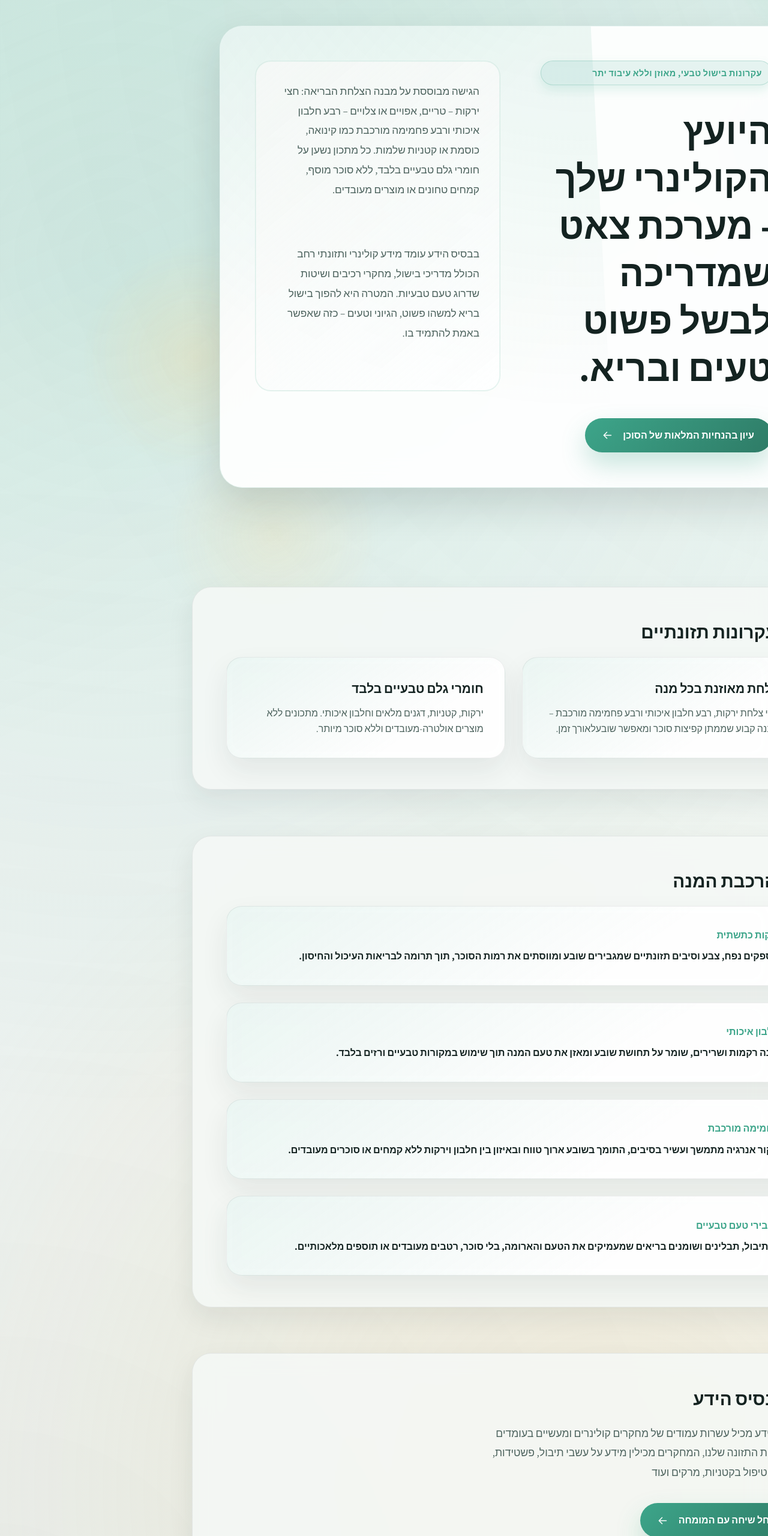
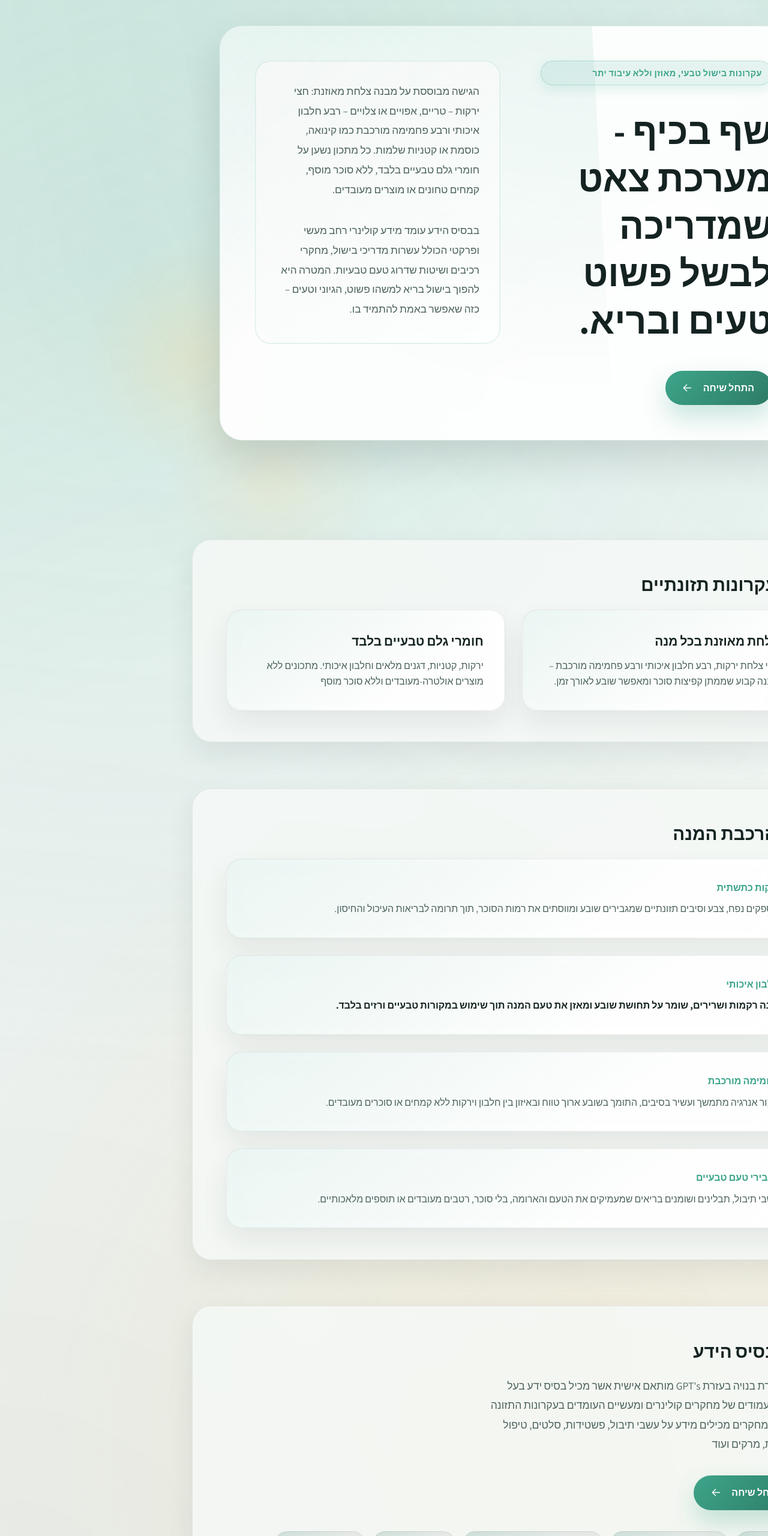
Before and after one commit to davidHarush/healthy-recipe-agent-landing, a plain HTML site: page index.html in a window 1280 px wide. Shown: the part 160-2720 px from the top of the page at 60% size. Drawn offline with Linux system fonts and the light colour scheme.

Commit message:
Update index.html

```diff
--- a/index.html
+++ b/index.html
@@ -760,7 +760,7 @@
         <path d="M21 33.5C21 24.94 27.94 18 36.5 18C45.06 18 52 24.94 52 33.5C52 42.06 45.06 49 36.5 49C27.94 49 21 42.06 21 33.5Z" stroke="#3DA58A" stroke-width="3.2"/>
         <path d="M16 31.5C16 22.94 22.94 16 31.5 16C40.06 16 47 22.94 47 31.5C47 40.06 40.06 47 31.5 47C22.94 47 16 40.06 16 31.5Z" stroke="#2E7B66" stroke-width="3.2"/>
       </svg>
-      הסוכן הקולינרי הבריא
+      שף בכיף
     </div>
   </header>
 
@@ -769,14 +769,14 @@
       <div class="hero-text">
         <div class="hero-intro">
           <div class="badge">עקרונות בישול טבעי, מאוזן וללא עיבוד יתר</div>
-          <h1>היועץ הקולינרי שלך - מערכת צאט שמדריכה לבשל פשוט טעים ובריא.</h1>
+          <h1>שף בכיף - מערכת צאט שמדריכה לבשל פשוט טעים ובריא.</h1>
         </div>
         <div class="hero-body">
-          <p>הגישה מבוססת על מבנה הצלחת הבריאה: חצי ירקות – טריים, אפויים או צלויים – רבע חלבון איכותי ורבע פחמימה מורכבת כמו קינואה, כוסמת או קטניות שלמות. כל מתכון נשען על חומרי גלם טבעיים בלבד, ללא סוכר מוסף, קמחים טחונים או מוצרים מעובדים.</p>
-          <p>בבסיס הידע עומד מידע קולינרי ותזונתי רחב הכולל מדריכי בישול, מחקרי רכיבים ושיטות שדרוג טעם טבעיות. המטרה היא להפוך בישול בריא למשהו פשוט, הגיוני וטעים – כזה שאפשר באמת להתמיד בו.</p>
+          <p>הגישה מבוססת על מבנה צלחת מאוזנת: חצי ירקות – טריים, אפויים או צלויים – רבע חלבון איכותי ורבע פחמימה מורכבת כמו קינואה, כוסמת או קטניות שלמות. כל מתכון נשען על חומרי גלם טבעיים בלבד, ללא סוכר מוסף, קמחים טחונים או מוצרים מעובדים.</p>
+          <p>בבסיס הידע עומד מידע קולינרי רחב מעשי ופרקטי הכולל עשרות מדריכי בישול, מחקרי רכיבים ושיטות שדרוג טעם טבעיות. המטרה היא להפוך בישול בריא למשהו פשוט, הגיוני וטעים – כזה שאפשר באמת להתמיד בו.</p>
         </div>
         <a class="cta-button" href="https://chatgpt.com/g/g-689f9a2a6ba8819190fccba83823ed9b-the-healthy-chef" target="_blank" rel="noopener">
-          עיון בהנחיות המלאות של הסוכן
+          התחל שיחה
           <svg viewBox="0 0 24 24" fill="none" xmlns="http://www.w3.org/2000/svg" aria-hidden="true">
             <path d="M5 12h14M13 6l6 6-6 6" stroke="#fff" stroke-width="1.7" stroke-linecap="round" stroke-linejoin="round"/>
           </svg>
@@ -789,11 +789,11 @@
       <div class="value-grid">
         <article class="value-card">
           <h3>צלחת מאוזנת בכל מנה</h3>
-          <p>חצי צלחת ירקות, רבע חלבון איכותי ורבע פחמימה מורכבת – מבנה קבוע שממתן קפיצות סוכר ומאפשר שובעלאורך זמן.</p>
+          <p>חצי צלחת ירקות, רבע חלבון איכותי ורבע פחמימה מורכבת – מבנה קבוע שממתן קפיצות סוכר ומאפשר שובע לאורך זמן.</p>
         </article>
         <article class="value-card">
           <h3>חומרי גלם טבעיים בלבד</h3>
-          <p>ירקות, קטניות, דגנים מלאים וחלבון איכותי. מתכונים ללא מוצרים אולטרה-מעובדים וללא סוכר מיותר.</p>
+          <p>ירקות, קטניות, דגנים מלאים וחלבון איכותי. מתכונים ללא מוצרים אולטרה-מעובדים וללא סוכר מוסף</p>
         </article>
       </div>
     </section>
@@ -803,7 +803,7 @@
       <div class="category-grid">
         <article class="category-card">
           <strong>ירקות כתשתית</strong>
-          <h4>מספקים נפח, צבע וסיבים תזונתיים שמגבירים שובע ומווסתים את רמות הסוכר, תוך תרומה לבריאות העיכול והחיסון.</h4>
+          <p>מספקים נפח, צבע וסיבים תזונתיים שמגבירים שובע ומווסתים את רמות הסוכר, תוך תרומה לבריאות העיכול והחיסון.</p>
         </article>
         <article class="category-card">
           <strong>חלבון איכותי</strong>
@@ -811,20 +811,20 @@
         </article>
         <article class="category-card">
           <strong>פחמימה מורכבת</strong>
-          <h4>מקור אנרגיה מתמשך ועשיר בסיבים, התומך בשובע ארוך טווח ובאיזון בין חלבון וירקות ללא קמחים או סוכרים מעובדים.</h4>
+          <p>מקור אנרגיה מתמשך ועשיר בסיבים, התומך בשובע ארוך טווח ובאיזון בין חלבון וירקות ללא קמחים או סוכרים מעובדים.</p>
         </article>
         <article class="category-card">
           <strong>מגבירי טעם טבעיים</strong>
-          <h4>בי תיבול, תבלינים ושומנים בריאים שמעמיקים את הטעם והארומה, בלי סוכר, רטבים מעובדים או תוספים מלאכותיים.</h4>
+          <p>עשבי תיבול, תבלינים ושומנים בריאים שמעמיקים את הטעם והארומה, בלי סוכר, רטבים מעובדים או תוספים מלאכותיים.</p>
         </article>
       </div>
     </section>
 
     <section id="cta">
       <h2 class="section-title">בסיס הידע</h2>
-      <p class="section-subtitle">בסיס הידע מכיל עשרות עמודים של מחקרים קולינרים ומעשיים בעומדים בעקרונות התזונה שלנו, המחקרים מכילין מידע על עשבי תיבול, פשטידות, סלטים, טיפול בקטניות, מרקים ועוד</p>
+      <p class="section-subtitle">המערכרת בנויה בעזרת GPT's מותאם אישית אשר מכיל בסיס ידע בעל עשרות עמודים של מחקרים קולינרים ומעשיים העומדים בעקרונות התזונה האלו, המחקרים מכילים מידע על עשבי תיבול, פשטידות, סלטים, טיפול בקטניות, מרקים ועוד</p>
       <a class="cta-button" href="https://chatgpt.com/g/g-689f9a2a6ba8819190fccba83823ed9b-the-healthy-chef" target="_blank" rel="noopener">
-       התחל שיחה עם המומחה
+       התחל שיחה
         <svg viewBox="0 0 24 24" fill="none" xmlns="http://www.w3.org/2000/svg" aria-hidden="true">
           <path d="M5 12h14M13 6l6 6-6 6" stroke="#fff" stroke-width="1.7" stroke-linecap="round" stroke-linejoin="round"/>
         </svg>
```
